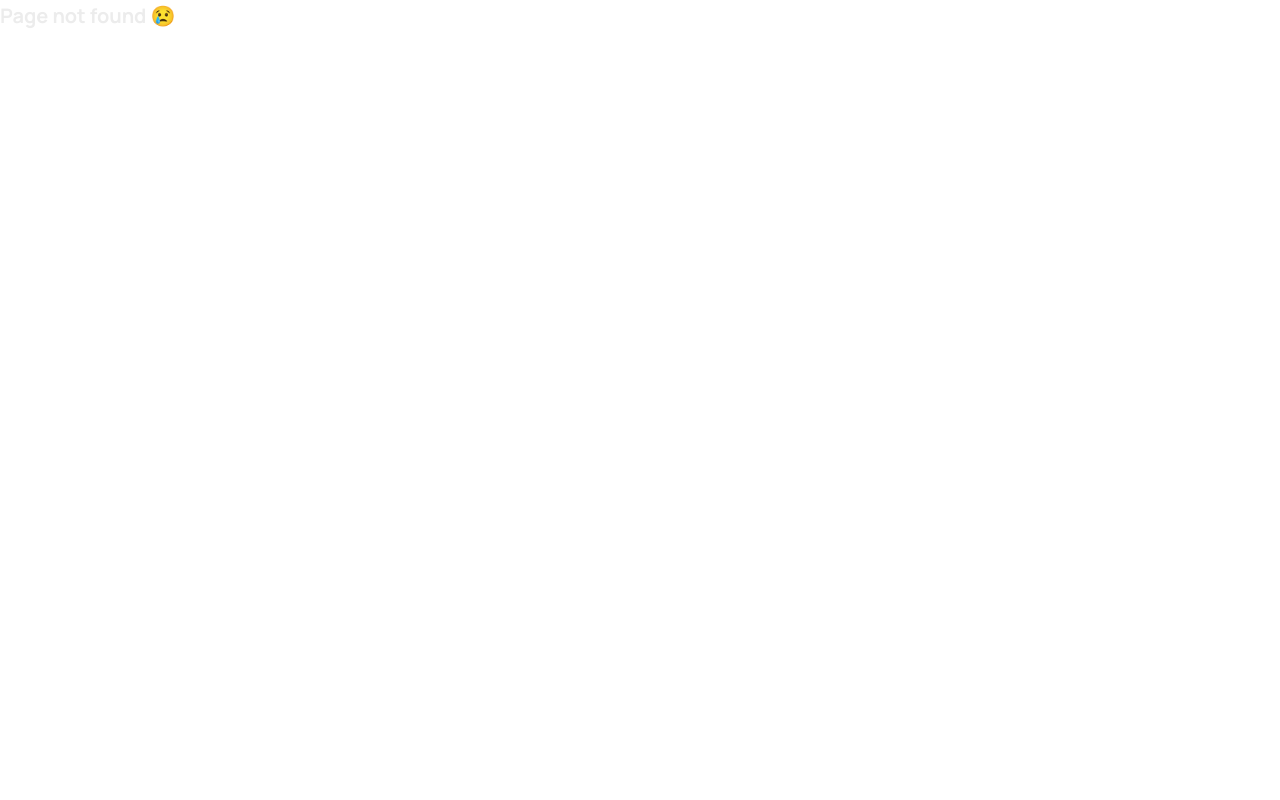
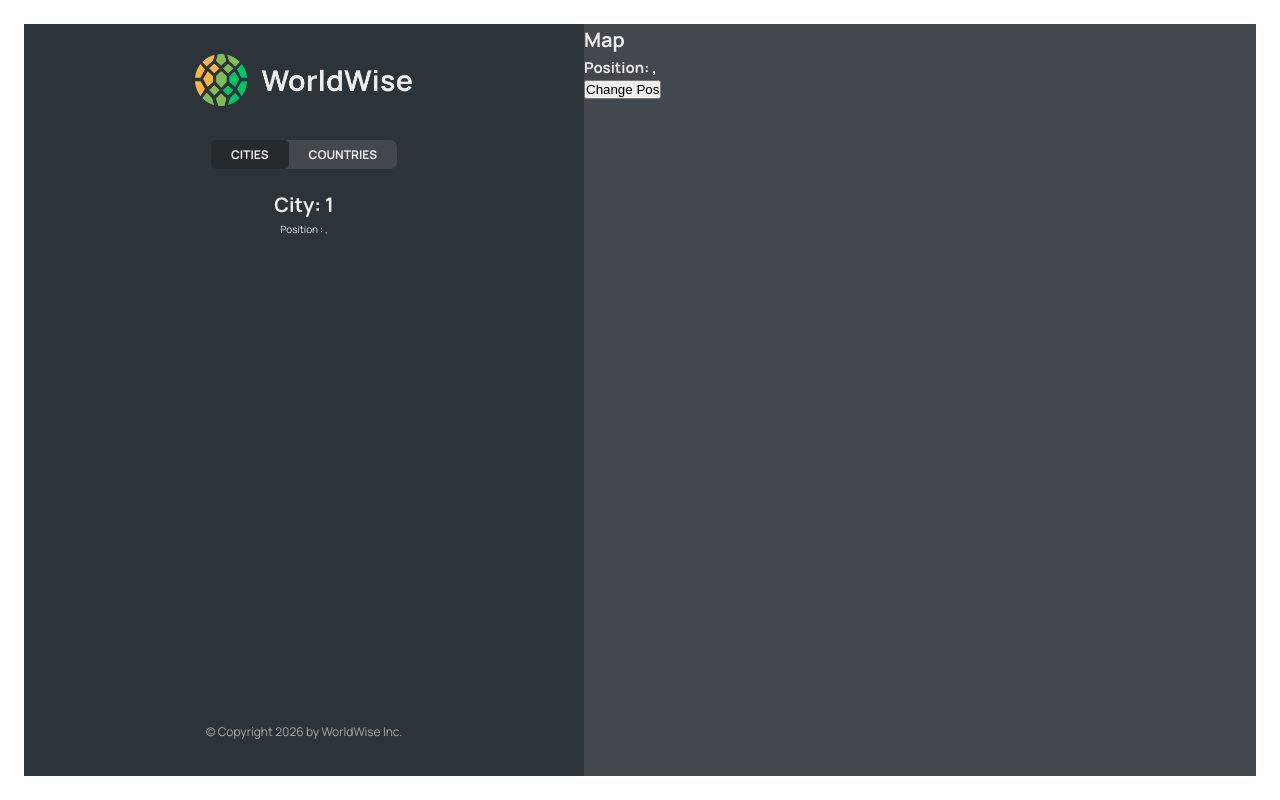
Before and after one commit to Xumanstha/WorldWiseApp_ReactRouter, a React (Vite) app: page /app/cities/1 in a window 1280 px wide. Before the commit this address had no page. Built offline with nearby package versions, Linux system fonts and the light colour scheme; data requests are answered from the project's data file.

Commit message:
add dynamic url

```diff
--- a/src/App.jsx
+++ b/src/App.jsx
@@ -1,4 +1,4 @@
-import { BrowserRouter,Routes,Route } from "react-router-dom";
+import { BrowserRouter, Routes, Route } from "react-router-dom";
 import { useEffect, useState } from "react";
 
 import Product from "./pages/Product";
@@ -9,47 +9,59 @@
 import Login from "./pages/Login";
 import CityList from "./components/CityList";
 import CountryList from "./components/CountryList";
+import City from "./components/City";
 
-const BASE_URL='http://localhost:8000';
+const BASE_URL = "http://localhost:8000";
 
-function App(){
-  const [cities,setCities]=useState([]);
-  const [isLoading,setIsLoading]=useState(false);
+function App() {
+  const [cities, setCities] = useState([]);
+  const [isLoading, setIsLoading] = useState(false);
 
-  useEffect(function(){
-    async function fetchCities(){
-     try{
+  useEffect(function () {
+    async function fetchCities() {
+      try {
         setIsLoading(true);
-      const res=await fetch(`${BASE_URL}/cities`);
-      const data=await res.json();
-      setCities(data);}catch{
+        const res = await fetch(`${BASE_URL}/cities`);
+        const data = await res.json();
+        setCities(data);
+      } catch {
         alert("There was error loading data....");
-      }finally{
+      } finally {
         setIsLoading(false);
       }
     }
     fetchCities();
-  }, [])
+  }, []);
   return (
     <div>
       {/* <h1>Hello Router</h1>  */}
       <BrowserRouter>
         <Routes>
-    <Route index element={<Homepage/>}/>
-    <Route path="product" element={<Product/>}/>
-    <Route path="pricing" element={<Pricing/>}/>
-    <Route path="/login" element={<Login/>}/>
-    <Route path="app" element={<AppLayout/>}>
-    <Route index element={<CityList cities={cities} isLoading={isLoading}/>}/>
-    <Route path="cities" element={<CityList cities={cities} isLoading={isLoading}/>}/>
-    <Route path="countries" element={<CountryList cities={cities} isLoading={isLoading}/>}/>
-    <Route path="form" element={<p>Form</p>}/>
+          <Route index element={<Homepage />} />
+          <Route path="product" element={<Product />} />
+          <Route path="pricing" element={<Pricing />} />
+          <Route path="/login" element={<Login />} />
+          <Route path="app" element={<AppLayout />}>
+            <Route
+              index
+              element={<CityList cities={cities} isLoading={isLoading} />}
+            />
+            <Route
+              path="cities"
+              element={<CityList cities={cities} isLoading={isLoading} />}
+            />
+            <Route path="cities/:id" element={<City></City>}/>
+            <Route
+              path="countries"
+              element={<CountryList cities={cities} isLoading={isLoading} />}
+            />
+            <Route path="form" element={<p>Form</p>} />
           </Route>
-    <Route path="*" element={<PageNotFound/>}/>
+          <Route path="*" element={<PageNotFound />} />
         </Routes>
       </BrowserRouter>
     </div>
- )
+  );
 }
 
 export default App;
--- a/src/components/City.jsx
+++ b/src/components/City.jsx
@@ -1,3 +1,4 @@
+import { useParams, useSearchParams } from "react-router-dom";
 import styles from "./City.module.css";
 
 const formatDate = (date) =>
@@ -9,6 +10,10 @@
   }).format(new Date(date));
 
 function City() {
+  const [searchParams, setSearchParams] = useSearchParams();
+  const lat = searchParams.get("lat");
+  const lng = searchParams.get("lng");
+
   // TEMP DATA
   const currentCity = {
     cityName: "Lisbon",
@@ -17,45 +22,56 @@
     notes: "My favorite city so far!",
   };
 
+  const { id } = useParams();
+  console.log(id);
   const { cityName, emoji, date, notes } = currentCity;
 
   return (
-    <div className={styles.city}>
-      <div className={styles.row}>
-        <h6>City name</h6>
-        <h3>
-          <span>{emoji}</span> {cityName}
-        </h3>
-      </div>
+    <>
+      <h1>City: {id}</h1>
+      <p>
+        Position : {lat},{lng}
+      </p>
 
-      <div className={styles.row}>
-        <h6>You went to {cityName} on</h6>
-        <p>{formatDate(date || null)}</p>
-      </div>
+    </>
+  );
+  // return (
+  //   <div className={styles.city}>
+  //     <div className={styles.row}>
+  //       <h6>City name</h6>
+  //       <h3>
+  //         <span>{emoji}</span> {cityName}
+  //       </h3>
+  //     </div>
 
-      {notes && (
-        <div className={styles.row}>
-          <h6>Your notes</h6>
-          <p>{notes}</p>
-        </div>
-      )}
+  //     <div className={styles.row}>
+  //       <h6>You went to {cityName} on</h6>
+  //       <p>{formatDate(date || null)}</p>
+  //     </div>
 
-      <div className={styles.row}>
-        <h6>Learn more</h6>
-        <a
-          href={`https://en.wikipedia.org/wiki/${cityName}`}
-          target="_blank"
-          rel="noreferrer"
-        >
-          Check out {cityName} on Wikipedia &rarr;
-        </a>
-      </div>
+  //     {notes && (
+  //       <div className={styles.row}>
+  //         <h6>Your notes</h6>
+  //         <p>{notes}</p>
+  //       </div>
+  //     )}
 
-      <div>
-        <ButtonBack />
-      </div>
-    </div>
-  );
+  //     <div className={styles.row}>
+  //       <h6>Learn more</h6>
+  //       <a
+  //         href={`https://en.wikipedia.org/wiki/${cityName}`}
+  //         target="_blank"
+  //         rel="noreferrer"
+  //       >
+  //         Check out {cityName} on Wikipedia &rarr;
+  //       </a>
+  //     </div>
+
+  //     <div>
+  //       <ButtonBack />
+  //     </div>
+  //   </div>
+  // );
 }
 
 export default City;
--- a/src/components/CityItem.jsx
+++ b/src/components/CityItem.jsx
@@ -1,4 +1,5 @@
 import styles from './CityItem.module.css'
+import { Link } from 'react-router-dom';
 const formatDate = (date) =>
   new Intl.DateTimeFormat("en", {
     day: "numeric",
@@ -8,14 +9,16 @@
   }).format(new Date(date));
 
 function CityItem({city}) {
-    const{cityName,emoji,date}=city;
-    // console.log(city);
+    const{cityName,emoji,date,id,position}=city;
+    // console.log(position);
     return (
-     <li className={styles.cityItem}>
+     <li>
+      <Link className={styles.cityItem} to={`${id}?lat=${position.lat}&lng=${position.lng}`}>
         <span className={styles.emoji}>{emoji}</span>
         <h3 className={styles.name}>{cityName}</h3>
         <time className={styles.date}>({formatDate(date)})</time>
         <button className={styles.deleteBtn}>&times;</button>
+      </Link>
      </li>
     )
 }
--- a/src/components/CountryList.jsx
+++ b/src/components/CountryList.jsx
@@ -3,7 +3,7 @@
 import CountryItem from "./CountryItem";
 import Message from "./Message";
 // import PropTypes from 'prop-types'
-function CityList({ cities, isLoading }) {
+function CountryList({ cities, isLoading }) {
   const countries = cities.reduce((arr, city) => {
     if (!arr.map((el) => el.country).includes(city.country))
       return [...arr, { country: city.country, emoji: city.emoji }];
@@ -20,7 +20,7 @@
   return (
     <ul className={styles.countryList}>
       {countries.map((country) => (
-        <CountryItem country={country} />
+        <CountryItem country={country} key={country.country}/>
       ))}
     </ul>
   );
@@ -31,4 +31,4 @@
 //    isLoading: PropTypes.bool.isRequired,
 // }
 
-export default CityList;
+export default CountryList;
--- a/src/components/Map.jsx
+++ b/src/components/Map.jsx
@@ -1,8 +1,14 @@
+import { useSearchParams } from 'react-router-dom'
 import styles from './Map.module.css'
 function Map() {
+    const [searchParams,setSearchParams]=useSearchParams();
+    const lat=searchParams.get("lat");
+    const lng=searchParams.get("lng");
     return (
         <div className={styles.mapContainer}>
-            Map
+            <h1>Map</h1>
+            <h2>Position: {lat},{lng}</h2>
+            <button onClick={()=>setSearchParams({lat:23,lng:50})}>Change Pos</button>
         </div>
     )
 }
```
Lines whose indentation alone changed are shown as unchanged.
